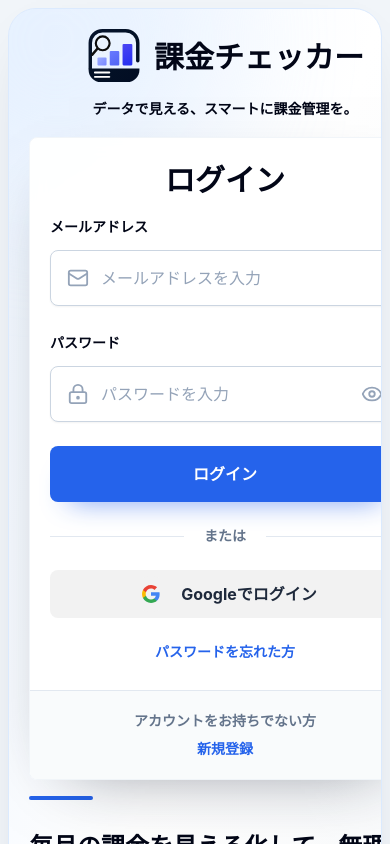
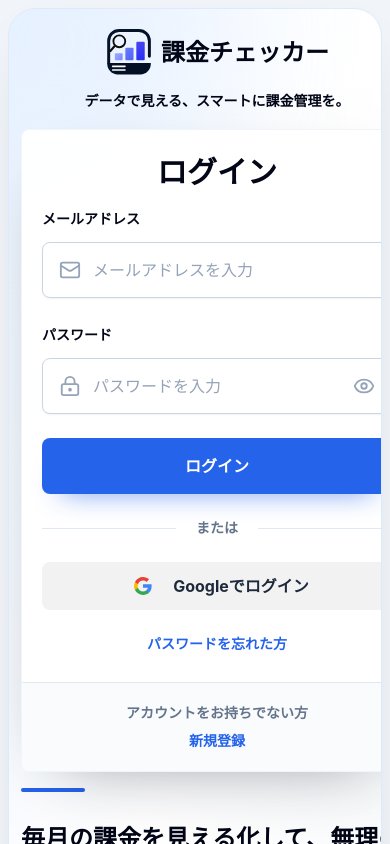
Before and after one commit to JuniorEngineer598/kakin-checker, a Next.js app: page /login in a window 390 px wide. Shown: the top 844 px of the page. Built offline with nearby package versions, Linux system fonts and the light colour scheme.

Commit message:
ログイン画面のスマホ幅を調整

```diff
--- a/app/login/page.tsx
+++ b/app/login/page.tsx
@@ -25,7 +25,7 @@ const features = [
 export default function LoginPage() {
   return (
     <main className="min-h-screen bg-slate-100 p-2">
-      <section className="relative min-h-[calc(100vh-16px)] overflow-hidden rounded-[28px] border border-blue-100 bg-gradient-to-br from-blue-50 via-white to-slate-50 px-5 py-5 shadow-[0_18px_60px_-35px_rgba(15,23,42,0.25)] sm:px-8 lg:px-14 lg:py-12">
+      <section className="relative min-h-[calc(100vh-16px)] overflow-hidden rounded-[28px] border border-blue-100 bg-gradient-to-br from-blue-50 via-white to-slate-50 px-3 py-5 shadow-[0_18px_60px_-35px_rgba(15,23,42,0.25)] sm:px-8 lg:px-14 lg:py-12">
         <div className="pointer-events-none absolute -left-28 -top-32 h-80 w-80 rounded-full bg-blue-100/45 blur-3xl" />
         <div className="pointer-events-none absolute bottom-0 left-0 h-28 w-full bg-blue-100/55 [clip-path:ellipse(74%_70%_at_50%_100%)]" />
         <div className="pointer-events-none absolute left-16 top-24 hidden grid-cols-6 gap-3 opacity-70 sm:grid">
@@ -35,7 +35,7 @@ export default function LoginPage() {
         </div>
 
         <div className="relative z-10 mx-auto grid w-full max-w-7xl gap-4 lg:min-h-[calc(100vh-112px)] lg:grid-cols-[minmax(0,1fr)_460px] lg:items-center lg:gap-14">
-          <div className="grid gap-8 lg:gap-12">
+          <div className="grid min-w-0 gap-8 lg:gap-12">
             <BrandHero />
             <div className="hidden lg:block">
               <FeatureIntro />
@@ -57,17 +57,17 @@ export default function LoginPage() {
 
 function BrandHero() {
   return (
-    <section className="mx-auto flex max-w-[520px] flex-col items-center text-center lg:mx-0 lg:max-w-none lg:items-start lg:text-left">
-      <div className="flex items-center justify-center gap-3 sm:gap-6 lg:justify-start">
+    <section className="mx-auto flex max-w-[520px] min-w-0 flex-col items-center text-center lg:mx-0 lg:max-w-none lg:items-start lg:text-left">
+      <div className="flex min-w-0 items-center justify-center gap-2 sm:gap-6 lg:justify-start">
         <Image
           src="/kakin_checker_logo_mark_flat.svg"
           alt="課金チェッカー"
           width={156}
           height={156}
           priority
-          className="h-14 w-14 shrink-0 sm:h-32 sm:w-32 lg:h-36 lg:w-36"
+          className="h-12 w-12 shrink-0 sm:h-32 sm:w-32 lg:h-36 lg:w-36"
         />
-        <h1 className="text-3xl font-bold tracking-normal text-slate-950 sm:text-5xl lg:text-6xl">
+        <h1 className="min-w-0 text-2xl font-bold tracking-normal text-slate-950 sm:text-5xl lg:text-6xl">
           課金チェッカー
         </h1>
       </div>
```
